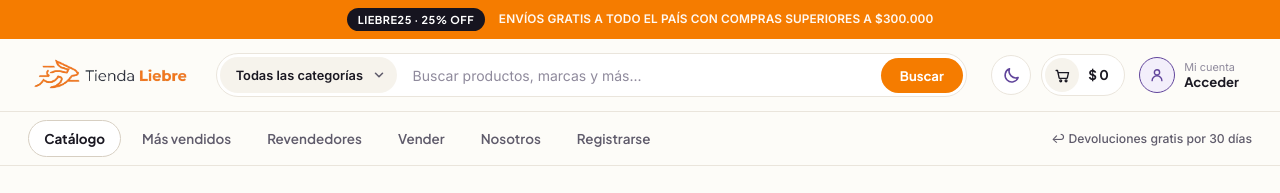
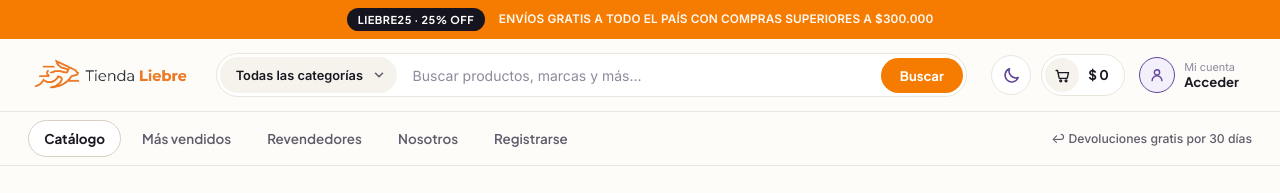
Before and after one commit to micaslo/modulo2-ecommercepro, a React (Vite) app: page / in a window 1280 px wide. Shown: the top 193 px of the page. Built offline with nearby package versions, Linux system fonts and the light colour scheme; grey boxes are pictures that could not be loaded.

Commit message:
refactor: remove sell product navigation links

```diff
--- a/src/components/footer/footer.tsx
+++ b/src/components/footer/footer.tsx
@@ -74,9 +74,6 @@ export default function Footer() {
             <li>
               <Link to="/resellers">Revendedores</Link>
             </li>
-            <li>
-              <Link to="/sell-my-product">Vender mi producto</Link>
-            </li>
           </ul>
         </nav>
 
--- a/src/components/navbar/Navbar.tsx
+++ b/src/components/navbar/Navbar.tsx
@@ -58,7 +58,6 @@ const baseNavLinks = [
   { label: "Catálogo", to: "/productos", highlight: true },
   { label: "Más vendidos", to: "/mas-vendidos" },
   { label: "Revendedores", to: "/resellers" },
-  { label: "Vender", to: "/sell-my-product" },
   { label: "Nosotros", to: "/sobrenosotros" },
 ];
 
```
